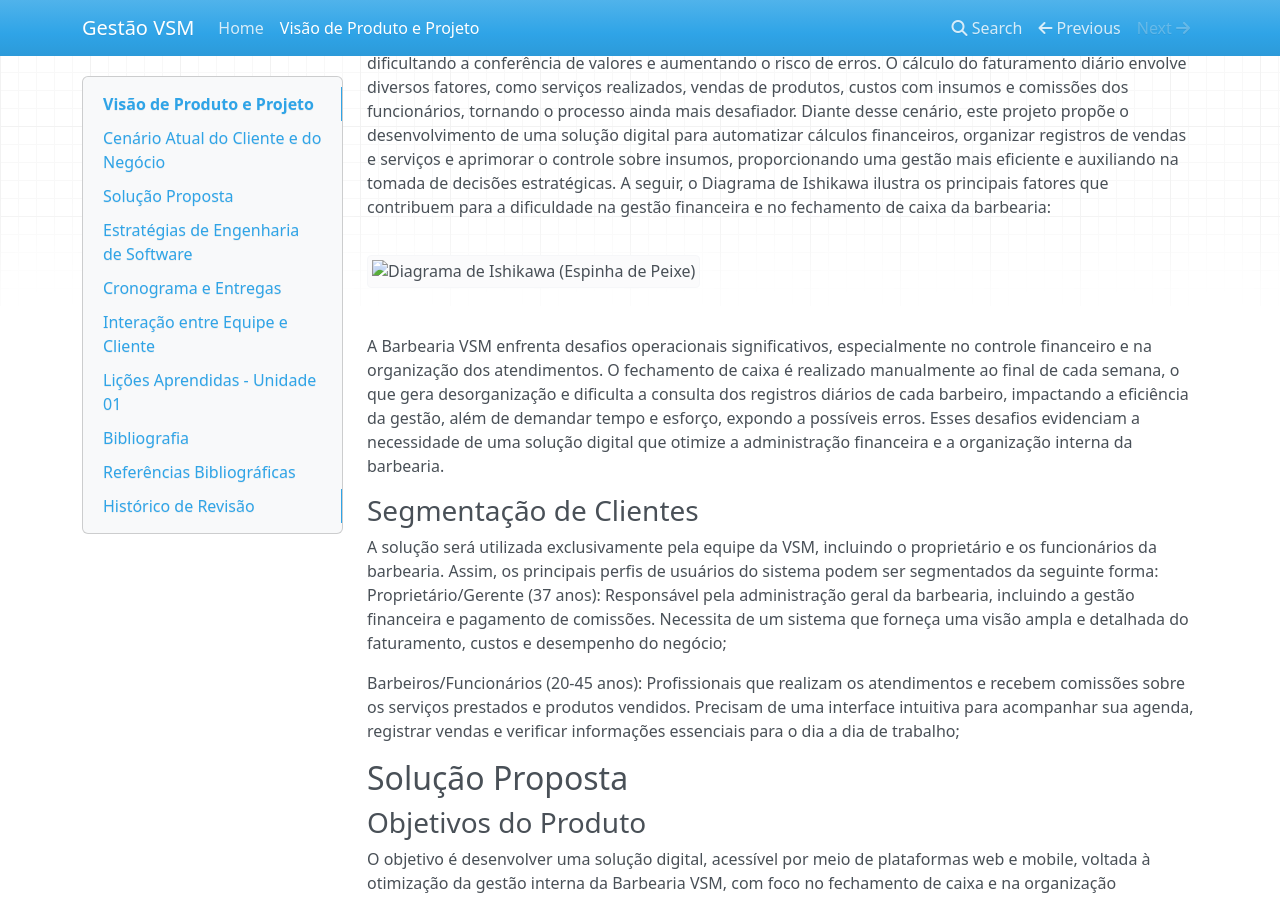
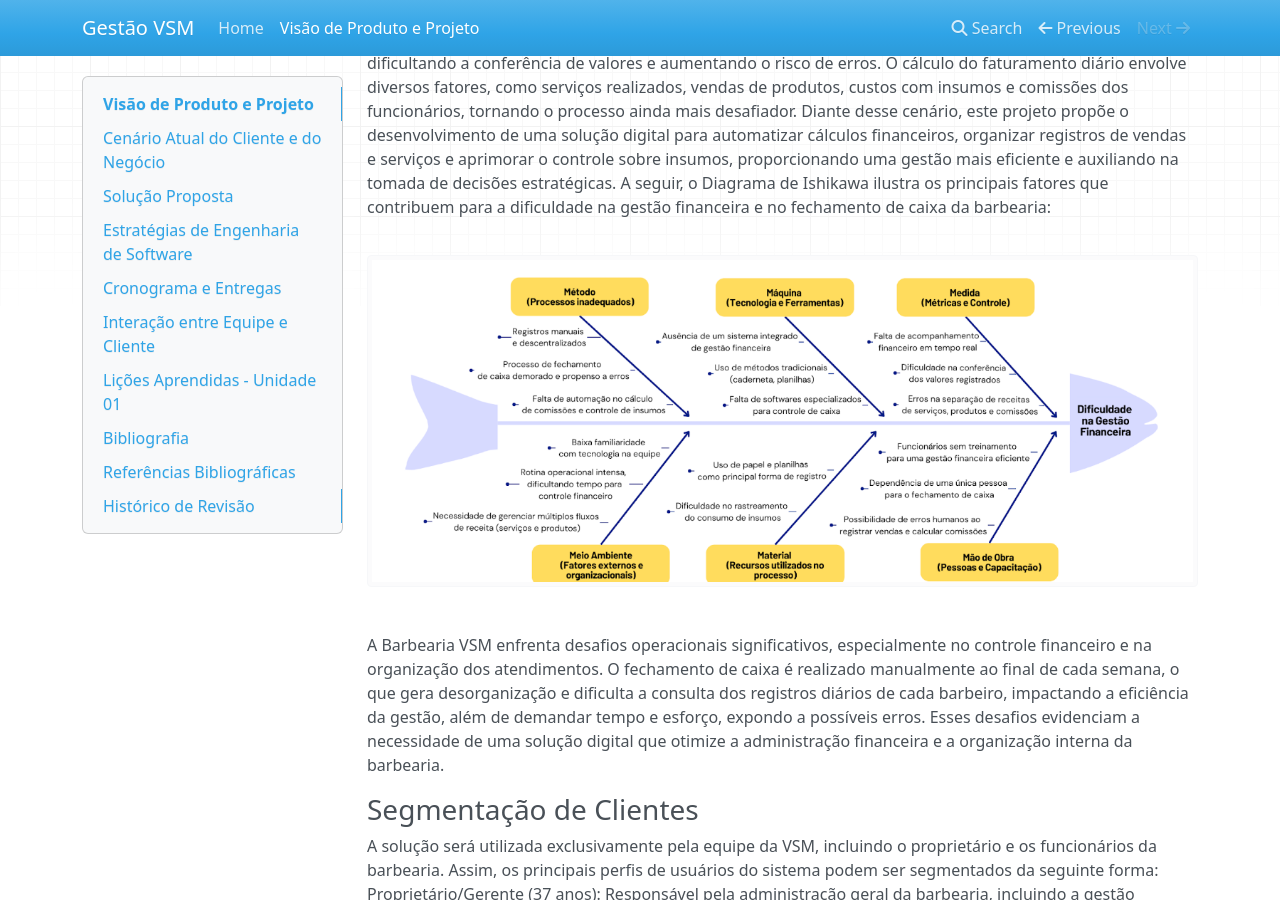
Before and after one commit to mdsreq-fga-unb/2025.1-T02-GestaoVSM, an MkDocs documentation site: the page built from docs/visao_prod_proj.md, in a window 1280 px wide and 900 px high, scrolled down 445 px. Built offline with MkDocs 1.6.1, drawn with Linux system fonts in a browser that asks for light colours; nearby versions of some CDN libraries.

Commit message:
fix: carregamento da imagem do diagrama de ishikawa

```diff
--- a/docs/visao_prod_proj.md
+++ b/docs/visao_prod_proj.md
@@ -14,7 +14,7 @@ O cálculo do faturamento diário envolve diversos fatores, como serviços reali
 Diante desse cenário, este projeto propõe o desenvolvimento de uma solução digital para automatizar cálculos financeiros, organizar registros de vendas e serviços e aprimorar o controle sobre insumos, proporcionando uma gestão mais eficiente e auxiliando na tomada de decisões estratégicas.
 A seguir, o Diagrama de Ishikawa ilustra os principais fatores que contribuem para a dificuldade na gestão financeira e no fechamento de caixa da barbearia:
 
-![Diagrama de Ishikawa (Espinha de Peixe)]()
+![Diagrama de Ishikawa](./images/ishikawa.png)
 
 A Barbearia VSM enfrenta desafios operacionais significativos, especialmente no controle financeiro e na organização dos atendimentos. O fechamento de caixa é realizado manualmente ao final de cada semana, o que gera desorganização e dificulta a consulta dos registros diários de cada barbeiro, impactando a eficiência da gestão, além de demandar tempo e esforço, expondo a possíveis erros.
 Esses desafios evidenciam a necessidade de uma solução digital que otimize a administração financeira e a organização interna da barbearia.
```
Also changed, not shown: docs/images/ishikawa.png (renamed from images/ishikawa.png).
